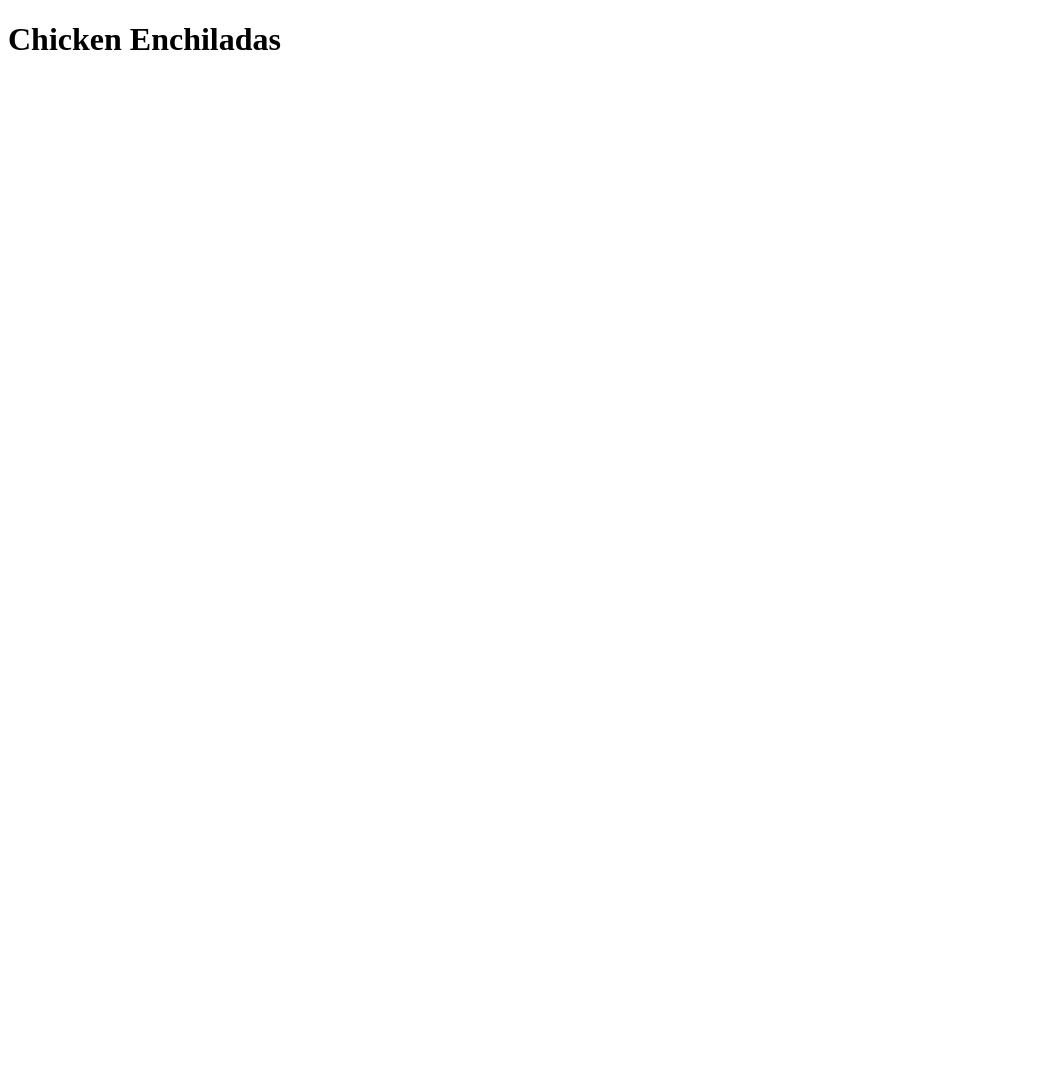
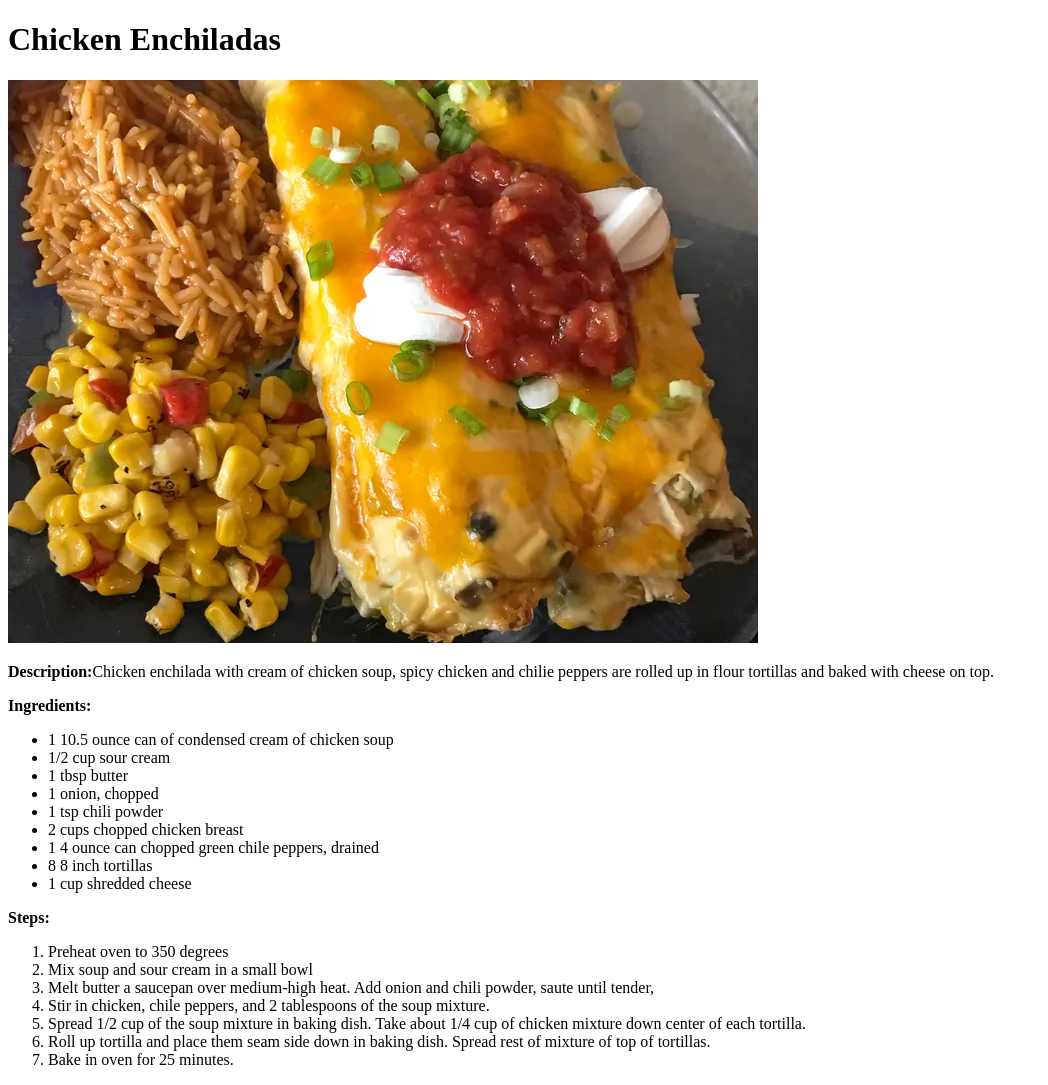
Before and after one commit to aysharma12/odin-recipes, a plain HTML site: page recipes/chicken-enchilada.html in a window 1280 px wide. Shown: the whole page, without its empty margins (0-1048 px from the left). Before the commit the page ends 800 px from the top, so only its background shows below. Drawn offline with Linux system fonts and the light colour scheme.

Commit message:
Add index.html

```diff
--- a/recipes/chicken-enchilada.html
+++ b/recipes/chicken-enchilada.html
@@ -10,6 +10,31 @@
 <body>
 
     <h1>Chicken Enchiladas</h1>
+    <img src="../images/enchilada.png" alt="a picture of the chicken enchilada ready to eat.">
+    <p><strong>Description:</strong>Chicken enchilada with cream of chicken soup, spicy chicken and chilie peppers are rolled up in flour tortillas and baked with cheese on top.</p>
+    <p><strong>Ingredients:</strong></p>
+    <ul>
+        <li>1 10.5 ounce can of condensed cream of chicken soup</li>
+        <li>1/2 cup sour cream</li>
+        <li>1 tbsp butter</li>
+        <li>1 onion, chopped</li>
+        <li>1 tsp chili powder</li>
+        <li>2 cups chopped chicken breast</li>
+        <li>1 4 ounce can chopped green chile peppers, drained</li>
+        <li>8 8 inch tortillas</li>
+        <li>1 cup shredded cheese</li>
+    </ul>
+    <p><strong>Steps:</strong></p>
+    <ol>
+        <li>Preheat oven to 350 degrees</li>
+        <li>Mix soup and sour cream in a small bowl</li>
+        <li>Melt butter a saucepan over medium-high heat. Add onion and chili powder, saute until tender,</li>
+        <li>Stir in chicken, chile peppers, and 2 tablespoons of the soup mixture.</li>
+        <li>Spread 1/2 cup of the soup mixture in baking dish. Take about 1/4 cup of chicken mixture down center of each tortilla. </li>
+        <li>Roll up tortilla and place them seam side down in baking dish. Spread rest of mixture of top of tortillas.</li>
+        <li>Bake in oven for 25 minutes.</li>
+    </ol>
+
 
 </body>
 </html>
```
Also changed, not shown: index.html (+8 -0 lines).
